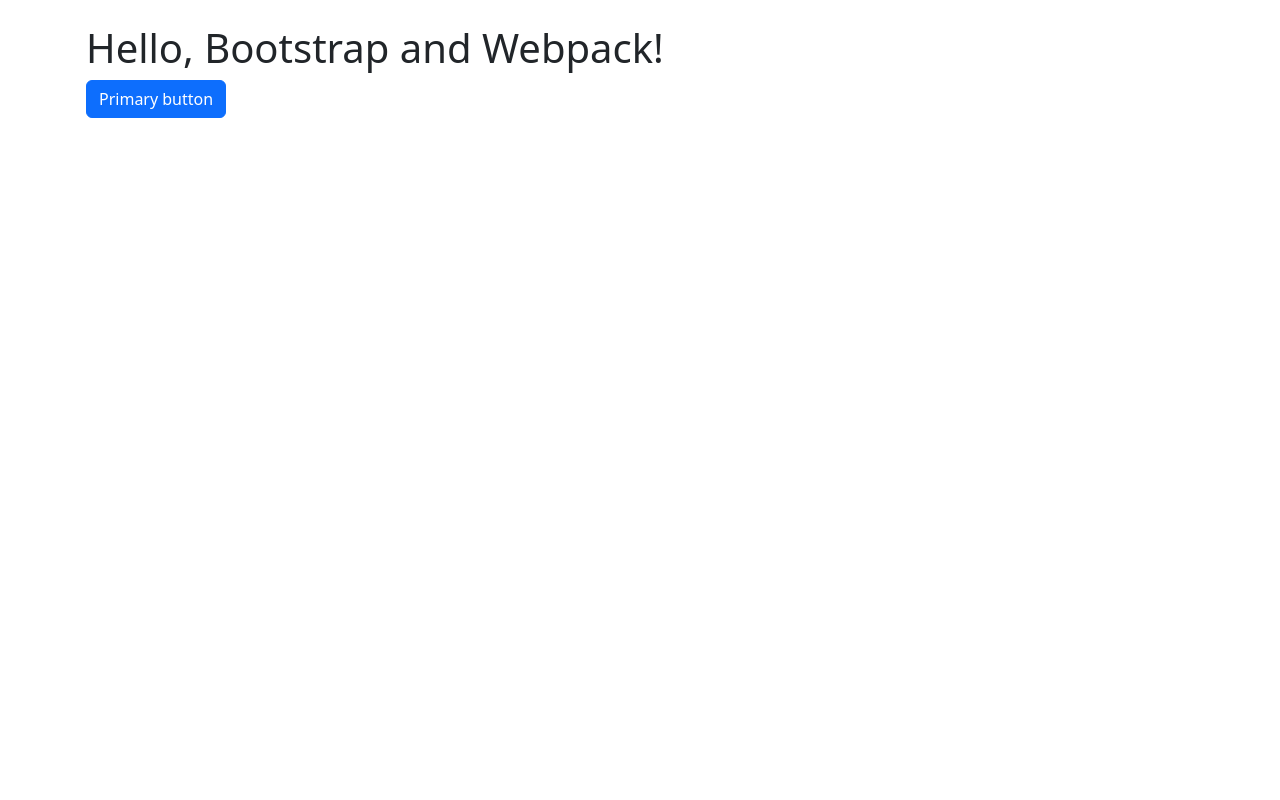
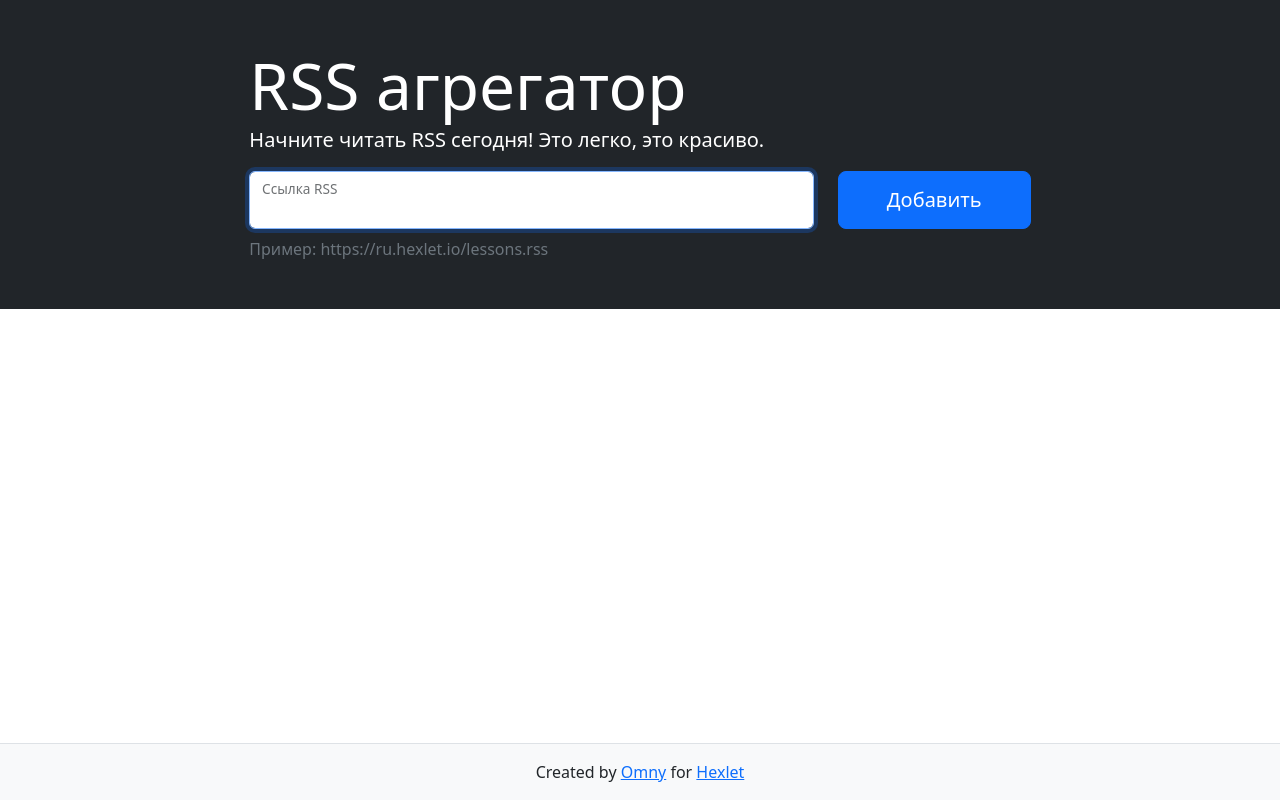
Before and after one commit to Omny/RSS-Reader-Pure-JavaScript, a website built with webpack: page index.html in a window 1280 px wide. Built offline with nearby package versions, Linux system fonts and the light colour scheme.

Commit message:
update html

```diff
--- a/index.html
+++ b/index.html
@@ -1,14 +1,63 @@
 <!doctype html>
 <html lang="en">
-  <head>
-    <meta charset="utf-8">
-    <meta name="viewport" content="width=device-width, initial-scale=1">
-    <title>Bootstrap w/ Webpack</title>
-  </head>
-  <body>
-    <div class="container py-4 px-3 mx-auto">
-      <h1>Hello, Bootstrap and Webpack!</h1>
-      <button class="btn btn-primary">Primary button</button>
+
+<head>
+  <meta charset="utf-8">
+  <meta name="viewport" content="width=device-width, initial-scale=1">
+  <title>RSS агрегатор - Hexlet Frontend Project</title>
+</head>
+
+<body class="d-flex flex-column min-vh-100">
+  <div class="modal fade" id="modal" tabindex="-1" role="dialog" aria-labelledby="modal" aria-hidden="true">
+    <div class="modal-dialog" role="document">
+      <div class="modal-content">
+        <div class="modal-header">
+          <h5 class="modal-title"></h5><button type="button" class="btn-close close" data-bs-dismiss="modal"
+            aria-label="Close"></button>
+        </div>
+        <div class="modal-body text-break"></div>
+        <div class="modal-footer"><a class="btn btn-primary full-article" href="#" role="button" target="_blank"
+            rel="noopener noreferrer">Читать полностью </a><button type="button" class="btn btn-secondary"
+            data-bs-dismiss="modal">Закрыть</button></div>
+      </div>
     </div>
-  </body>
+  </div>
+  <main class="flex-grow-1">
+    <section class="container-fluid bg-dark p-5">
+      <div class="row">
+        <div class="col-md-10 col-lg-8 mx-auto text-white">
+          <h1 class="display-3 mb-0">RSS агрегатор</h1>
+          <p class="lead">Начните читать RSS сегодня! Это легко, это красиво.</p>
+          <form action="" class="rss-form text-body">
+            <div class="row">
+              <div class="col">
+                <div class="form-floating"><input id="url-input" autofocus required name="url" aria-label="url"
+                    class="form-control w-100" placeholder="ссылка RSS" autocomplete="off"> <label
+                    for="url-input">Ссылка RSS</label></div>
+              </div>
+              <div class="col-auto"><button type="submit" aria-label="add"
+                  class="h-100 btn btn-lg btn-primary px-sm-5">Добавить</button></div>
+            </div>
+          </form>
+          <p class="mt-2 mb-0 text-muted">Пример: https://ru.hexlet.io/lessons.rss</p>
+          <p class="feedback m-0 position-absolute small text-danger"></p>
+        </div>
+      </div>
+    </section>
+    <section class="container-fluid container-xxl p-5">
+      <div class="row">
+        <div class="col-md-10 col-lg-8 order-1 mx-auto posts"></div>
+        <div class="col-md-10 col-lg-4 mx-auto order-0 order-lg-1 feeds"></div>
+      </div>
+    </section>
+  </main>
+  <footer class="footer border-top py-3 mt-5 bg-light">
+    <div class="container-xl">
+      <div class="text-center">Created by <a href="https://github.com/Omny/frontend-project-11"
+          target="_blank">Omny</a> for <a href="https://ru.hexlet.io/professions/frontend/projects/11"
+          target="_blank">Hexlet</a></div>
+    </div>
+  </footer>
+</body>
+
 </html>
```
